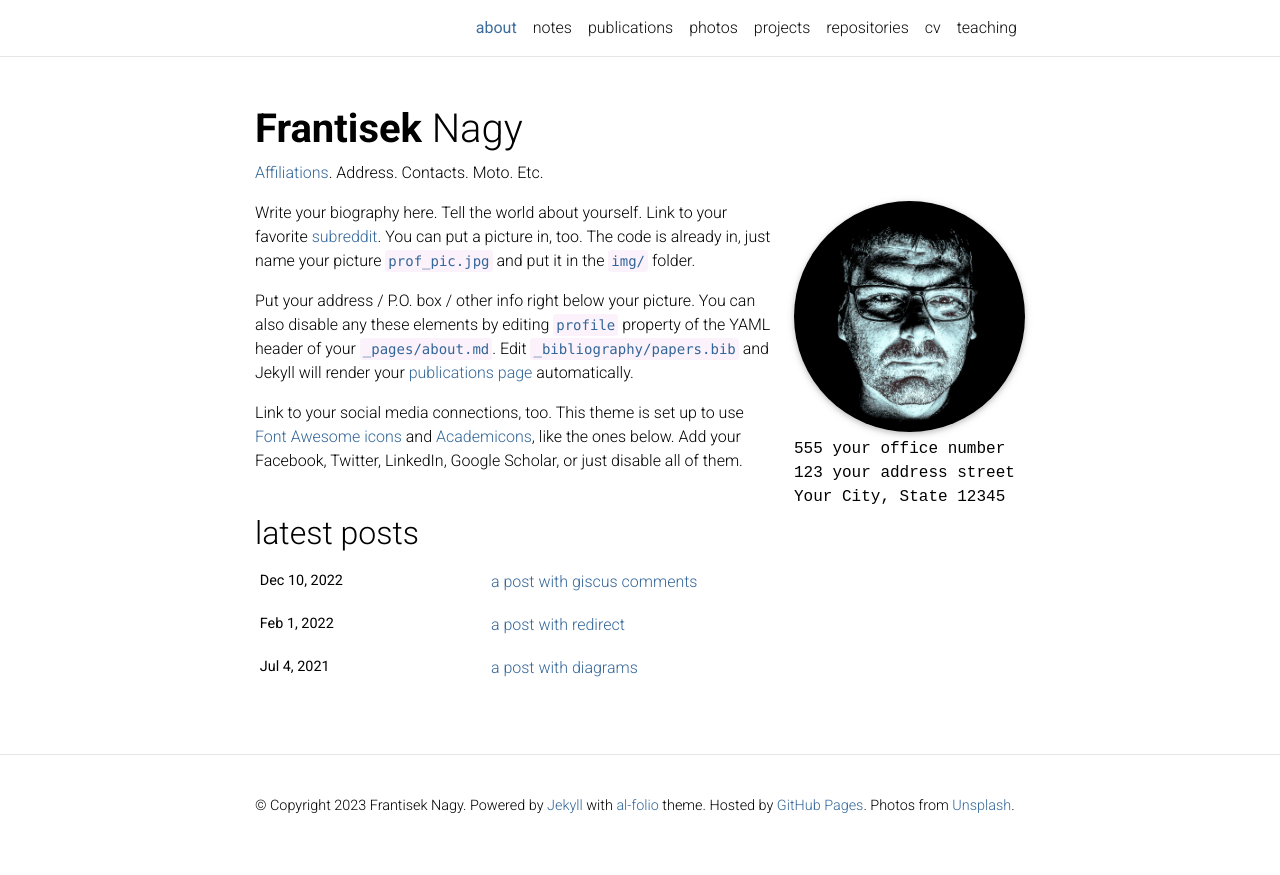
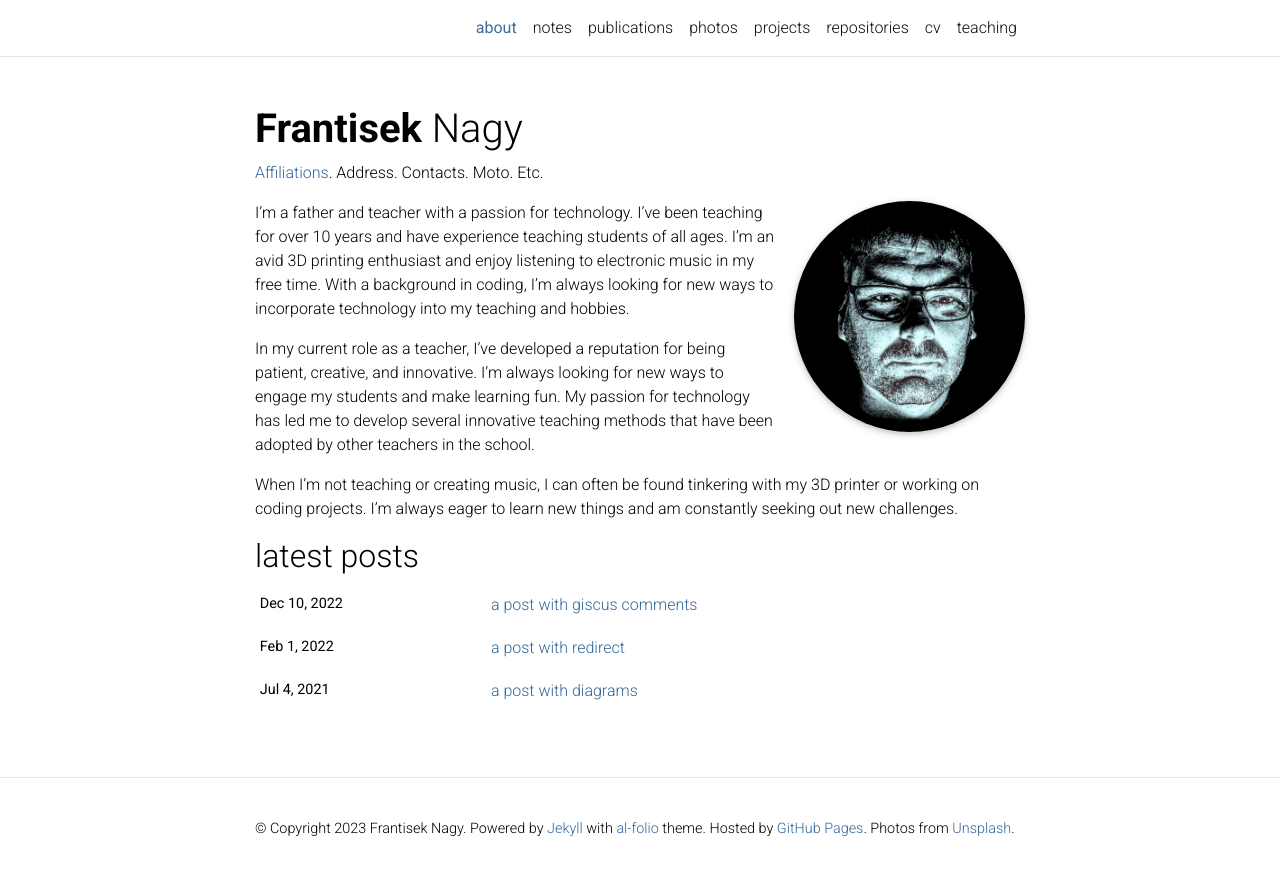
Before and after one commit to nagyfrantisek/folio, a Jekyll site: the page built from _pages/about.md, in a window 1280 px wide. Shown: the top 875 px of the page. Built offline with Jekyll 4.4.1, drawn with Linux system fonts in a browser that asks for light colours; full-size pictures stand in for the smaller copies a plugin makes; comment, search, counter and statistics services are not loaded; a style sheet for code colours, icons or effects is not loaded.

Commit message:
Update about.md

```diff
--- a/_pages/about.md
+++ b/_pages/about.md
@@ -8,10 +8,7 @@ profile:
   align: right
   image: prof_pic.jpg
   image_circular: true # crops the image to make it circular
-  address: >
-    <p>555 your office number</p>
-    <p>123 your address street</p>
-    <p>Your City, State 12345</p>
+  address: #
 
 news: false  # includes a list of news items
 latest_posts: true  # includes a list of the newest posts
@@ -19,8 +16,9 @@ selected_papers: false # includes a list of papers marked as "selected={true}"
 social: false  # includes social icons at the bottom of the page
 ---
 
-Write your biography here. Tell the world about yourself. Link to your favorite [subreddit](http://reddit.com). You can put a picture in, too. The code is already in, just name your picture `prof_pic.jpg` and put it in the `img/` folder.
 
-Put your address / P.O. box / other info right below your picture. You can also disable any these elements by editing `profile` property of the YAML header of your `_pages/about.md`. Edit `_bibliography/papers.bib` and Jekyll will render your [publications page](/al-folio/publications/) automatically.
+I'm a father and teacher with a passion for technology. I've been teaching for over 10 years and have experience teaching students of all ages. I'm an avid 3D printing enthusiast and enjoy listening to electronic music in my free time. With a background in coding, I'm always looking for new ways to incorporate technology into my teaching and hobbies.
 
-Link to your social media connections, too. This theme is set up to use [Font Awesome icons](http://fortawesome.github.io/Font-Awesome/) and [Academicons](https://jpswalsh.github.io/academicons/), like the ones below. Add your Facebook, Twitter, LinkedIn, Google Scholar, or just disable all of them.
+In my current role as a teacher, I've developed a reputation for being patient, creative, and innovative. I'm always looking for new ways to engage my students and make learning fun. My passion for technology has led me to develop several innovative teaching methods that have been adopted by other teachers in the school.
+
+When I'm not teaching or creating music, I can often be found tinkering with my 3D printer or working on coding projects. I'm always eager to learn new things and am constantly seeking out new challenges.
```
